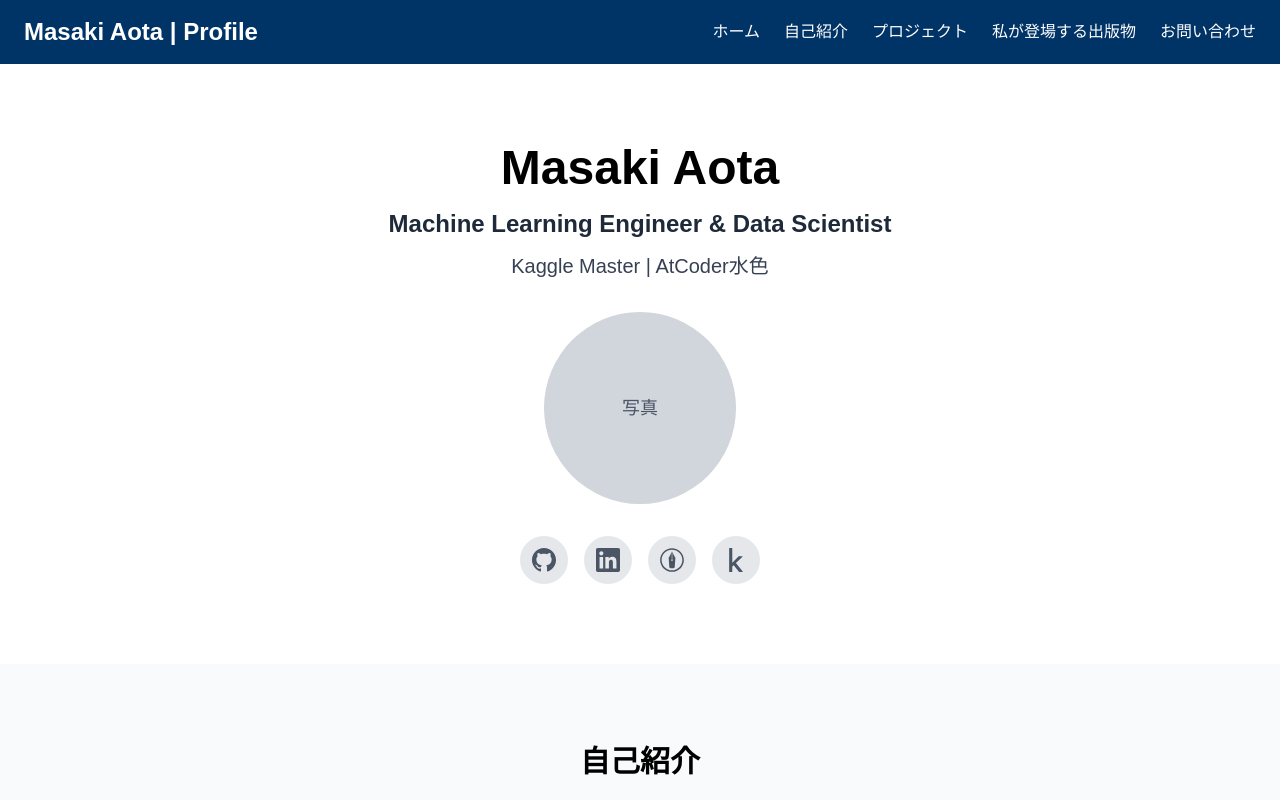
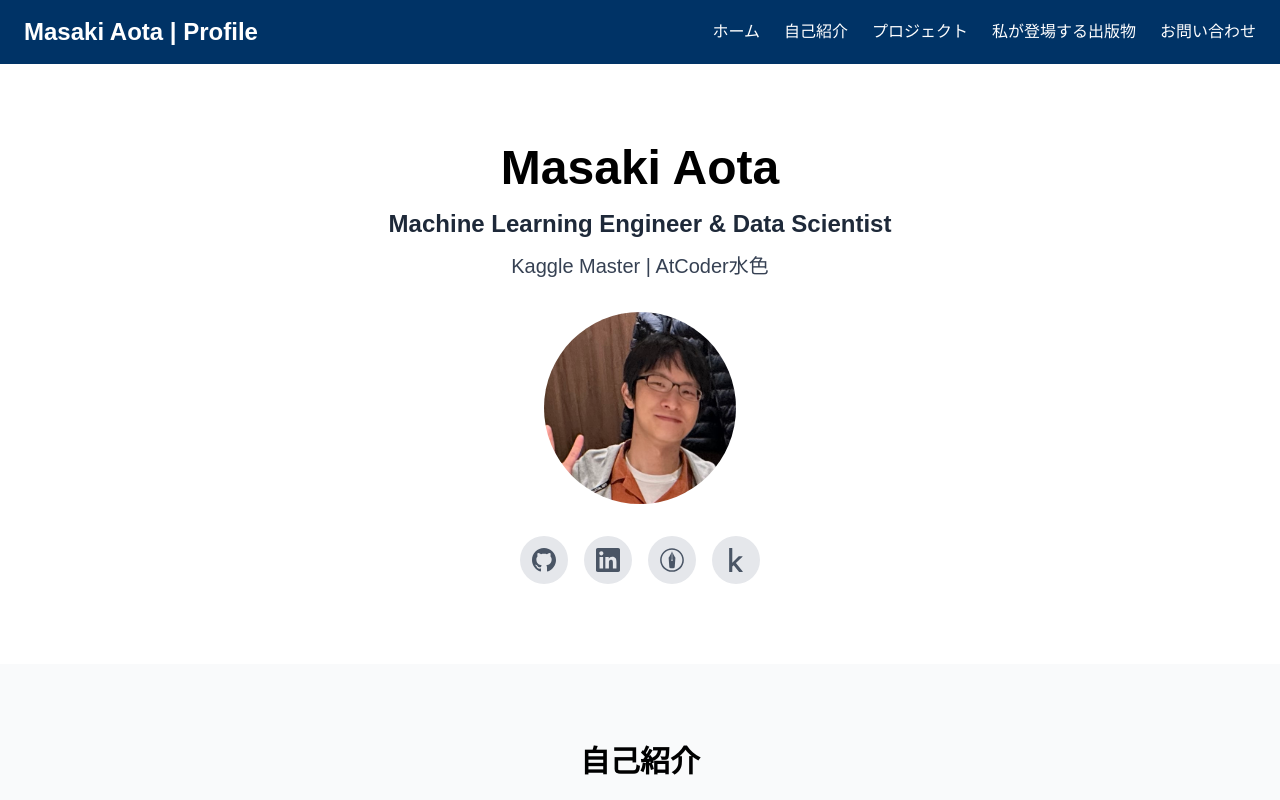
Before and after one commit to masakiaota/portfolio, a Next.js app: page / in a window 1280 px wide. Shown: the top 800 px of the page. Built offline with nearby package versions, Linux system fonts and the light colour scheme.

Commit message:
プロフィール写真を追加し、ページ内の受賞歴にリンクを追加して情報を充実させた。レイアウトの一部を修正し、HTMLの構造を改善した。

```diff
--- a/src/app/layout.tsx
+++ b/src/app/layout.tsx
@@ -25,10 +25,8 @@ export default function RootLayout({
   children: React.ReactNode;
 }>) {
   return (
-    <html lang="ja">
-      <body
-        className={`${geistSans.variable} ${geistMono.variable} antialiased min-h-screen flex flex-col`}
-      >
+    <html lang="ja" className={`${geistSans.variable} ${geistMono.variable}`}>
+      <body className="antialiased min-h-screen flex flex-col">
         <Header />
         <main className="flex-grow">
           {children}
--- a/src/app/page.tsx
+++ b/src/app/page.tsx
@@ -1,5 +1,6 @@
 'use client';
 
+import Image from 'next/image';
 import SocialLinks from '@/components/SocialLinks';
 
 export default function Home() {
@@ -19,10 +20,16 @@ export default function Home() {
             <p className="text-xl text-gray-700 mb-8">
               Kaggle Master | AtCoder水色
             </p>
-            {/* プロフィール写真のダミー */}
+            {/* プロフィール写真 */}
             <div className="mb-8">
-              <div className="w-48 h-48 mx-auto bg-gray-300 rounded-full flex items-center justify-center">
-                <span className="text-gray-600 text-lg">写真</span>
+              <div className="w-48 h-48 mx-auto relative overflow-hidden rounded-full">
+                <Image
+                  src="/profile.JPG"
+                  alt="Masaki Aota"
+                  width={192}
+                  height={192}
+                  className="object-cover scale-150"
+                />
               </div>
             </div>
             {/* ソーシャルアイコン */}
@@ -244,10 +251,31 @@ export default function Home() {
                 <span className="text-blue-600 underline decoration-dotted cursor-help relative inline-block group mx-1 pb-1">
                   複数回入賞
                   <span className="absolute left-0 top-full -mt-1 w-96 bg-gray-800 text-white text-sm p-3 rounded-lg shadow-lg invisible opacity-0 group-hover:visible group-hover:opacity-100 transition-all duration-300 z-20 pointer-events-none group-hover:pointer-events-auto">
-                    <span className="block space-y-1">
-                      <span className="block">• Kaggle U.S. Patent Phrase Matching: 金メダル (8位)</span>
-                      <span className="block">• Kaggle Feedback Prize - ELL: 金メダル (15位)</span>
-                      <span className="block">• Solafune 衛星画像超解像度化: 優勝 (1位)</span>
+                    <span className="block space-y-2">
+                      <span className="block">
+                        • Kaggle <a
+                          href="https://www.kaggle.com/competitions/us-patent-phrase-to-phrase-matching"
+                          target="_blank"
+                          rel="noopener noreferrer"
+                          className="text-blue-300 hover:text-blue-100 transition"
+                        >U.S. Patent Phrase to Phrase Matching</a>: 金メダル (8位)
+                      </span>
+                      <span className="block">
+                        • Kaggle <a
+                          href="https://www.kaggle.com/competitions/feedback-prize-english-language-learning"
+                          target="_blank"
+                          rel="noopener noreferrer"
+                          className="text-blue-300 hover:text-blue-100 transition"
+                        >Feedback Prize - English Language Learning</a>: 金メダル (15位)
+                      </span>
+                      <span className="block">
+                        • Solafune <a
+                          href="https://solafune.com/ja/competitions/7a1fc5e3-49bd-4ec1-8378-974951398c98?menu=about&tab=overview&modal=%22%22"
+                          target="_blank"
+                          rel="noopener noreferrer"
+                          className="text-blue-300 hover:text-blue-100 transition"
+                        >衛星画像の5倍超解像度化 (for OSS)</a>: 優勝 (1位)
+                      </span>
                     </span>
                   </span>
                 </span>。深層学習を用いた自然言語・画像処理分野で実績。
```
Also changed, not shown: public/profile.JPG (added).
